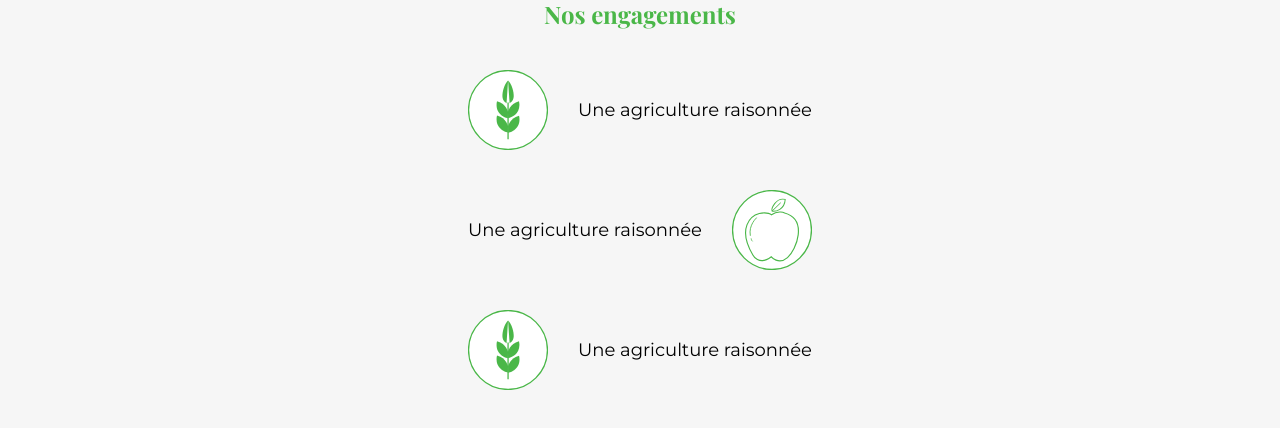
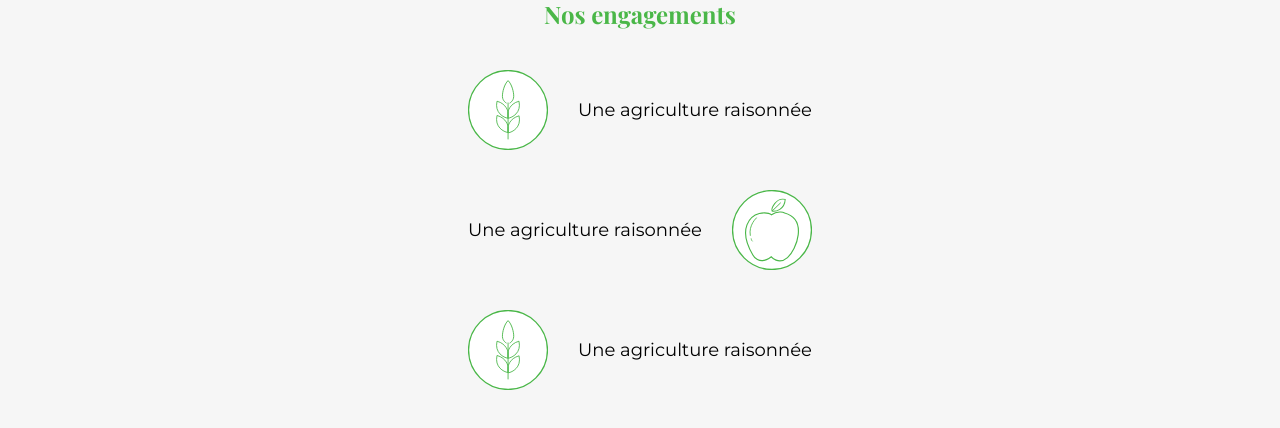
Before and after one commit to AlexisC73/agriculture, a Next.js app: page / in a window 1280 px wide. Shown: the part 842-1270 px from the top of the page. Built offline with nearby package versions, Linux system fonts and the light colour scheme.

Commit message:
fix stroke width ble

```diff
--- a/Components/assets/icon/ble.tsx
+++ b/Components/assets/icon/ble.tsx
@@ -8,25 +8,25 @@ export default function Ble () {
             </g>
             <g transform="matrix(0.575627,0,0,0.575627,353.644,353.644)">
                 <g transform="matrix(1.01757,-0.0943971,0.0943971,1.01757,-144.574,-22.701)">
-                    <path d="M856.203,765.45C856.203,765.45 773.559,713.769 777.501,611.252C781.443,508.736 848.577,328.546 937.514,261.259" fill='currentColor'/>
+                    <path d="M856.203,765.45C856.203,765.45 773.559,713.769 777.501,611.252C781.443,508.736 848.577,328.546 937.514,261.259" fill='transparent' stroke='currentColor' strokeWidth='20px'/>
                 </g>
                 <g transform="matrix(-1.01764,-0.0935846,-0.0935846,1.01764,1812.58,-23.4541)">
-                    <path d="M856.203,765.45C856.203,765.45 773.559,713.769 777.501,611.252C781.443,508.736 848.577,328.546 937.514,261.259" fill='currentColor'/>
+                    <path d="M856.203,765.45C856.203,765.45 773.559,713.769 777.501,611.252C781.443,508.736 848.577,328.546 937.514,261.259" fill='transparent' stroke='currentColor' strokeWidth='20px'/>
                 </g>
                 <g transform="matrix(1,0,0,1,-69.0156,228.544)">
-                    <path d="M903.231,990.861C903.231,990.861 929.979,801.119 1157.18,738.871C1216.65,1007.91 1002.86,1116.07 906.46,1132.82L903.231,990.861Z" fill='currentColor'/>
+                    <path d="M903.231,990.861C903.231,990.861 929.979,801.119 1157.18,738.871C1216.65,1007.91 1002.86,1116.07 906.46,1132.82L903.231,990.861Z" fill='transparent' stroke='currentColor' strokeWidth='20px'/>
                 </g>
                 <g transform="matrix(1,0,0,1,-70.779,-108.552)">
-                    <path d="M903.231,990.861C903.231,990.861 929.979,801.119 1157.18,738.871C1216.65,1007.91 1002.86,1116.07 906.46,1132.82L903.231,990.861Z" fill='currentColor'/>
+                    <path d="M903.231,990.861C903.231,990.861 929.979,801.119 1157.18,738.871C1216.65,1007.91 1002.86,1116.07 906.46,1132.82L903.231,990.861Z" fill='transparent' stroke='currentColor' strokeWidth='20px'/>
                 </g>
                 <g transform="matrix(-1,0,0,1,1735.68,220.776)">
-                    <path d="M903.231,990.861C903.231,990.861 929.979,801.119 1157.18,738.871C1216.65,1007.91 1002.86,1116.07 906.46,1132.82L903.231,990.861Z" fill='currentColor'/>
+                    <path d="M903.231,990.861C903.231,990.861 929.979,801.119 1157.18,738.871C1216.65,1007.91 1002.86,1116.07 906.46,1132.82L903.231,990.861Z" fill='transparent' stroke='currentColor' strokeWidth='20px'/>
                 </g>
                 <g transform="matrix(-1,0,0,1,1735.68,-108.552)">
-                    <path d="M903.231,990.861C903.231,990.861 929.979,801.119 1157.18,738.871C1216.65,1007.91 1002.86,1116.07 906.46,1132.82L903.231,990.861Z" fill='currentColor'/>
+                    <path d="M903.231,990.861C903.231,990.861 929.979,801.119 1157.18,738.871C1216.65,1007.91 1002.86,1116.07 906.46,1132.82L903.231,990.861Z" fill='transparent' stroke='currentColor' strokeWidth='20px'/>
                 </g>
                 <g transform="matrix(1,0,0,1.02047,0.881717,-101.074)">
-                    <path d="M833.192,746.827L833.192,1580.73" stroke='currentColor' strokeWidth='30px'/>
+                    <path d="M833.192,746.827L833.192,1580.73" stroke='currentColor' strokeWidth='20px'/>
                 </g>
             </g>
         </g>
```
